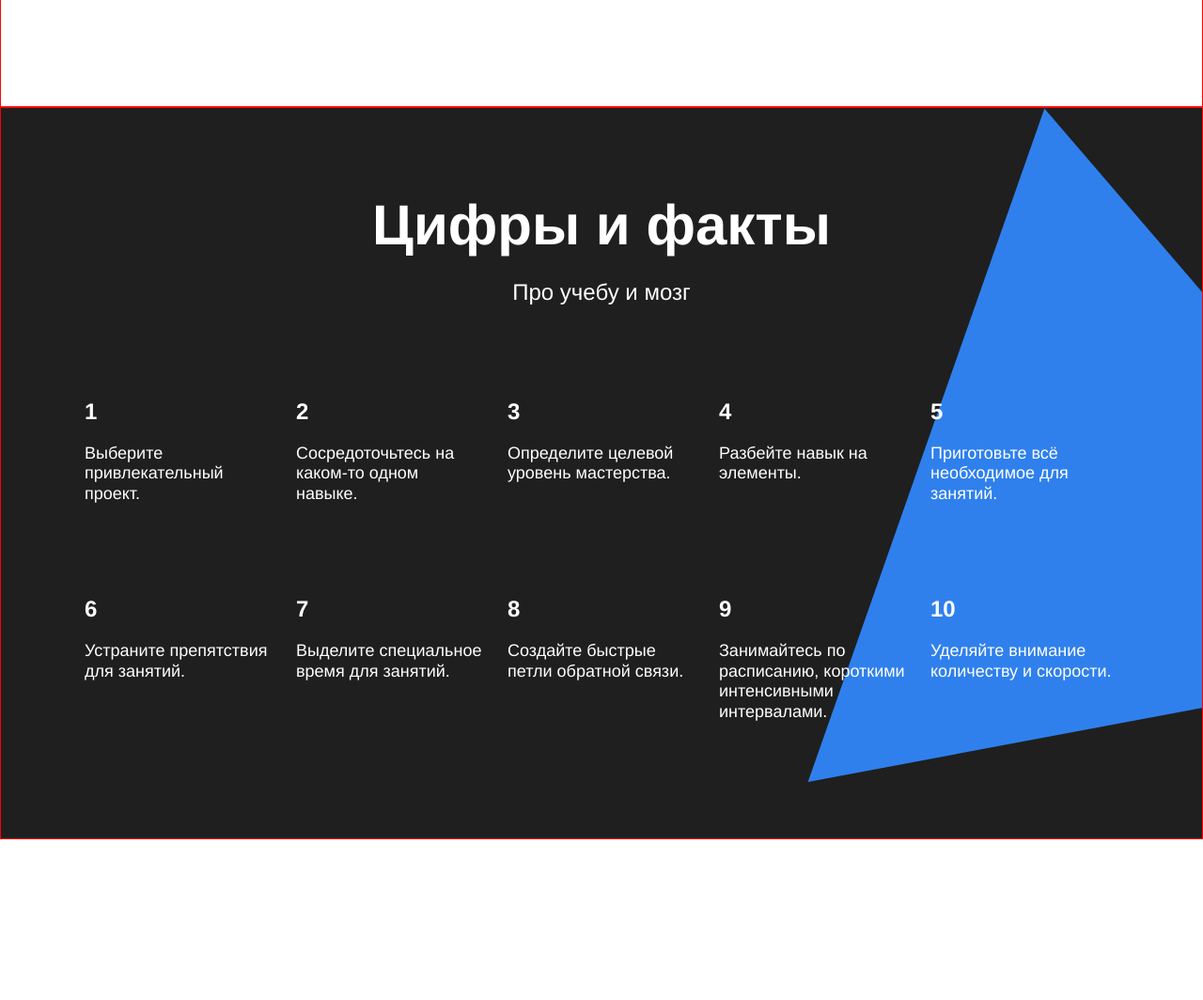
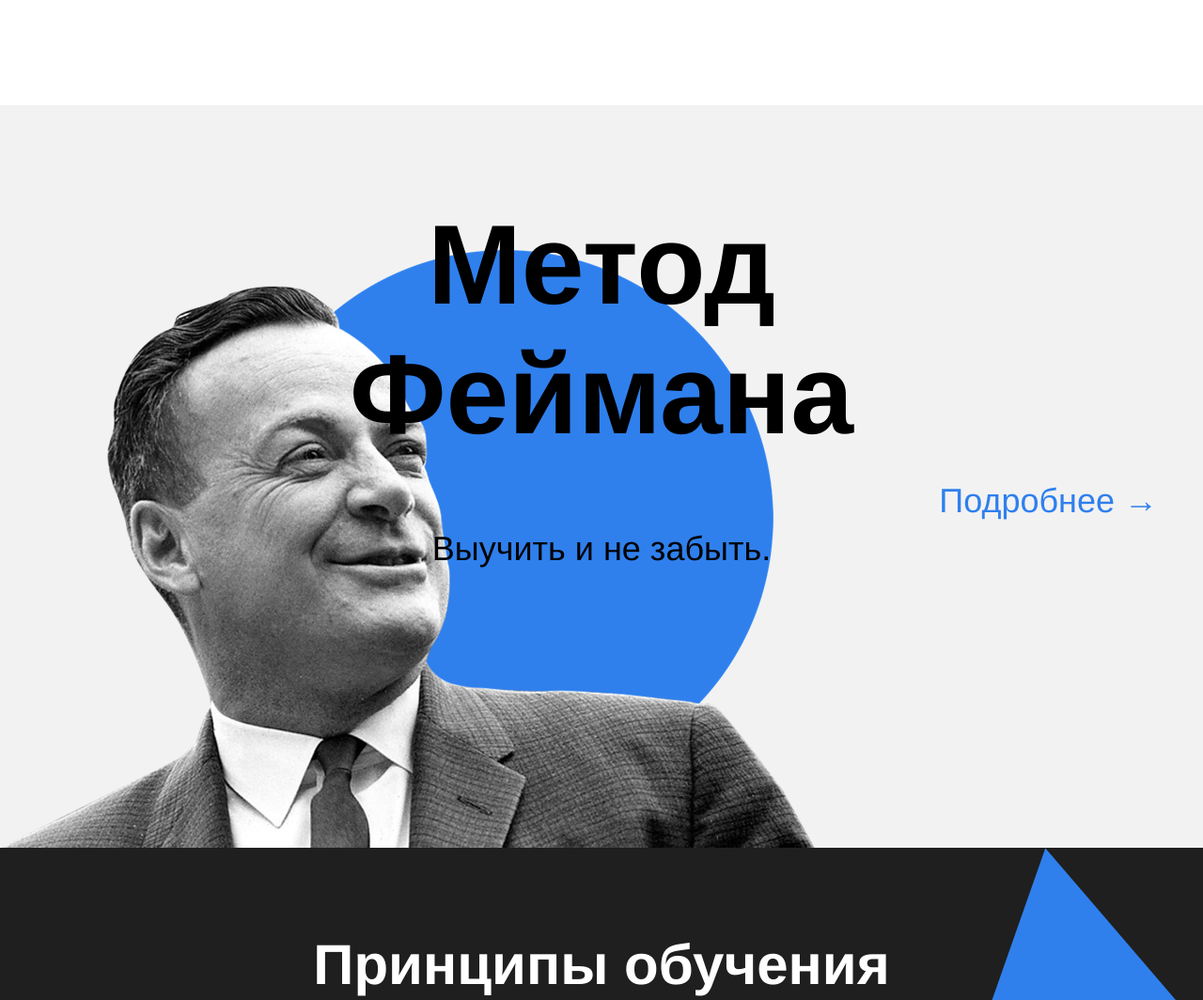
Before and after one commit to SergeiStepantsov/how-to-learn, a plain HTML site: page index.html in a window 1280 px wide. Shown: the part 2093-3157 px from the top of the page at 94% size. Before the commit the page ends 2986 px from the top, so only its background shows below. Drawn offline with Linux system fonts and the light colour scheme.

Commit message:
edit 04_05_22__13:47

```diff
--- a/index.html
+++ b/index.html
@@ -75,10 +75,16 @@
         </li>
       </ul>
     </section>
+    <section class="feynman">
+      <h2 class="feynman__title">Метод Феймана</h2>
+      <h3 class="feynman__subtitle">Выучить и не забыть.</h3>
+      <a href="#" class="feynman__link">Подробнее &rarr;</a>
+
+    </section>
 
     <section class="kaufman">
-      <h2 class="section-title section-title_theme_dark">Цифры и факты</h2>
-      <h3 class="section-subtitle section-subtitle_theme_dark">Про учебу и мозг</h3>
+      <h2 class="section-title section-title_theme_dark">Принципы обучения</h2>
+      <h3 class="section-subtitle section-subtitle_theme_dark">от Джоша Кауфмана</h3>
       <ul class="table table_theme_dark">
         <li class="table__cell table__cell_theme_dark">
           <h4 class="table__heading table__heading_theme_dark">1</h4>
--- a/styles/style.css
+++ b/styles/style.css
@@ -135,7 +135,7 @@ padding-bottom: 100px;
 }
 
 .digits{
-  border: 1px solid red;
+  /*border: 1px solid red;*/
   display: flex;
   flex-direction: column;
   margin: auto;
@@ -195,7 +195,7 @@ padding-bottom: 100px;
 }
 
 .kaufman{
-  border: 1px solid red;
+  /*border: 1px solid red;*/
   background-color: #1f1f1f;
   display: flex;
   flex-direction: column;
@@ -232,5 +232,47 @@ padding-bottom: 100px;
   top: 0;
   right: -210px;
   z-index: -1;
+}
 
+.feynman{
+  padding-top: 100px;
+  background: url(../images/feynman.png);
+  background-repeat: no-repeat;
+  background-size: 867px 637px;
+  background-position-y: bottom;
+  background-color: #f2f2f2;
+  display: flex;
+  flex-direction: column;
+  align-items: center;
+  position: relative;
+  height: 790px;
+  padding-top: 100px;
+  box-sizing: border-box;
 }
+
+.feynman__title{
+  width: 648px;
+  line-height: 1.15;
+  font-size: 120px;
+  font-weight: bold;
+  text-align: center;
+  margin: 0 auto 70px auto;
+}
+
+.feynman__subtitle{
+  margin: 0 auto;
+  line-height: 51px;
+  font-size: 36px;
+  font-weight: normal;
+}
+
+.feynman__link{
+  color: #2f80ed;
+  position: absolute;
+  top: 50%;
+  right: 48px;
+  line-height: 51px;
+  font-size: 36px;
+  font-weight: normal;
+  text-decoration: none;
+}
```
Also changed, not shown: 1 other file.
